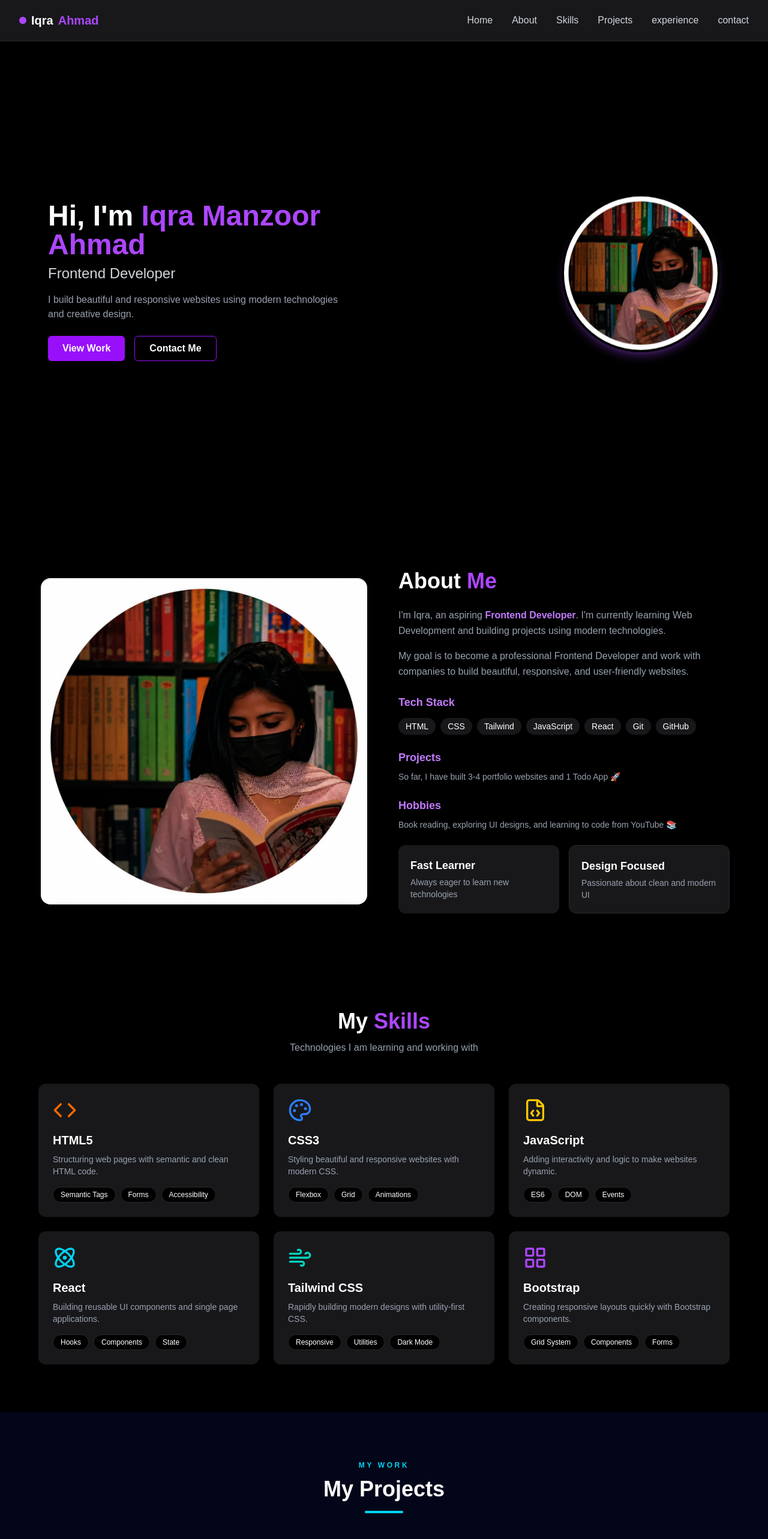
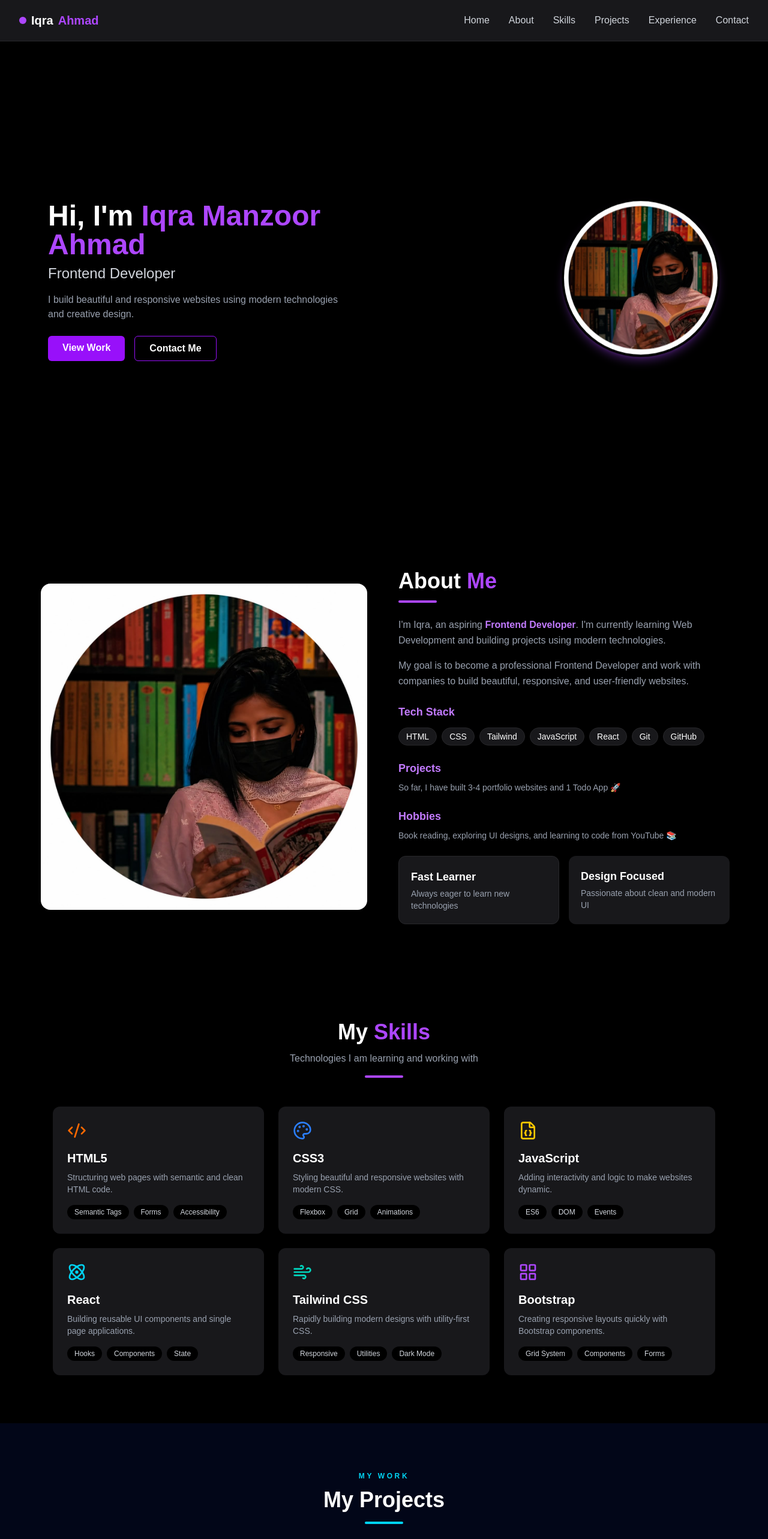
Before and after one commit to iqramanzoor-20/iqra-portfolio-website, a React (Vite) app in the folder iqra-portfolio/: page / in a window 1280 px wide. Shown: the top 2566 px of the page at 60% size. Built offline with nearby package versions, Linux system fonts and the light colour scheme.

Commit message:
ubdate files and new file

```diff
--- a/iqra-portfolio/src/components/About.jsx
+++ b/iqra-portfolio/src/components/About.jsx
@@ -5,20 +5,21 @@ export default function About() {
 
         {/* Left: Image */}
         <div className="flex justify-center">
-          <div className="p-1 rounded-2xl bg-gradient-to from-purple-500 to-pink-500">
+          <div className="p-1 rounded-2xl bg-gradient-to from-purple-500 to-pink-500"> {/* 👈 from add kiya */}
             <img
-              src="/src/assets/iqra.jpg"
+              src="/src/assets/iqra.jpg" // 👈 agar error de to src/assets/iqra.jpg karo
               alt="Iqra"
-              className="w-350px h-450px object-cover rounded-2xl bg-zinc-900"
+              className="w-350px h-450px object-cover rounded-2xl bg-zinc-900" // 👈 w-350px galat tha
             />
           </div>
         </div>
 
         {/* Right: Content */}
         <div>
-          <h2 className="text-4xl font-bold mb-6">
+          <h2 className="text-4xl font-bold mb-3">
             About <span className="text-purple-500">Me</span>
           </h2>
+          <div className="w-16 h-1 bg-purple-500 mb-6 rounded-full"></div> {/* 👈 underline add */}
 
           <p className="text-gray-400 mb-4 leading-relaxed">
             I'm Iqra, an aspiring <span className="text-purple-400 font-semibold">Frontend Developer</span>.
@@ -35,7 +36,7 @@ export default function About() {
             <h3 className="text-lg font-bold mb-3 text-purple-400">Tech Stack</h3>
             <div className="flex flex-wrap gap-2">
               {['HTML', 'CSS', 'Tailwind', 'JavaScript', 'React', 'Git', 'GitHub'].map((skill) => (
-                <span key={skill} className="bg-zinc-900 px-3 py-1 rounded-full text-sm border-zinc-800 hover:border-purple-500 transition">
+                <span key={skill} className="bg-zinc-900 px-3 py-1 rounded-full text-sm border border-zinc-800 hover:border-purple-500 hover:text-purple-400 transition"> {/* 👈 border add */}
                   {skill}
                 </span>
               ))}
@@ -60,11 +61,11 @@ export default function About() {
 
           {/* 2 Cards */}
           <div className="grid grid-cols-1 sm:grid-cols-2 gap-4 mt-4">
-            <div className="bg-zinc-900 p-5 rounded-xl border-zinc-800 hover:border-purple-500 transition">
+            <div className="bg-zinc-900 p-5 rounded-xl border border-zinc-800 hover:border-purple-500 hover:-translate-y-1 transition"> {/* 👈 border add */}
               <h3 className="font-bold text-lg mb-1">Fast Learner</h3>
               <p className="text-sm text-gray-400">Always eager to learn new technologies</p>
             </div>
-            <div className="bg-zinc-900 p-5 rounded-xl border border-zinc-800 hover:border-purple-500 transition">
+            <div className="bg-zinc-900 p-5 rounded-xl border-zinc-800 hover:border-purple-500 hover:-translate-y-1 transition">
               <h3 className="font-bold text-lg mb-1">Design Focused</h3>
               <p className="text-sm text-gray-400">Passionate about clean and modern UI</p>
             </div>
--- a/iqra-portfolio/src/components/Contact.jsx
+++ b/iqra-portfolio/src/components/Contact.jsx
@@ -1,84 +1,87 @@
-import { useState } from 'react'
+import { MapPin, Mail, Phone } from 'lucide-react'
 
 export default function Contact() {
-  const [formData, setFormData] = useState({ name: '', email: '', message: '' })
-
-  const handleSubmit = (e) => {
-    e.preventDefault()
-    alert("Message sent! I'll get back to you soon.")
-    setFormData({ name: '', email: '', message: '' })
-  }
-
   return (
-    <section id="contact" className="bg-slate-950 scroll-mt-20">
-      <div className="max-w-6xl mx-auto px-6 pt-20 pb-10">
-
-        {/* Heading */}
+    <section id="contact" className="py-20 bg-black">
+      <div className="max-w-6xl mx-auto px-6">
         <div className="text-center mb-12">
-          <p className="text-cyan-400 uppercase tracking-[0.3em] text-xs font-semibold">Get In Touch</p>
+          <p className="text-cyan-400 uppercase tracking-[0.3em] text-xs font-semibold">GET IN TOUCH</p>
           <h2 className="text-3xl md:text-4xl font-bold text-white mt-3">Contact Me</h2>
           <div className="w-16 h-1 bg-cyan-400 mx-auto mt-4 rounded-full"></div>
         </div>
 
-        {/* 2 Column Grid */}
-        <div className="grid md:grid-cols-2 gap-10 mb-16">
+        <div className="grid md:grid-cols-2 gap-12 mb-16"> {/* 👈 mb-16 add kiya map ke liye space */}
 
           {/* Left: Form */}
-          <form onSubmit={handleSubmit} className="space-y-5">
-            <input type="text" required placeholder="Your Name"
-              value={formData.name} onChange={(e) => setFormData({...formData, name: e.target.value})}
-              className="w-full bg-slate-900 border-zinc-800 text-white px-4 py-3 rounded-lg focus:outline-none focus:border-cyan-400"
-            />
-            <input type="email" required placeholder="Email Address"
-              value={formData.email} onChange={(e) => setFormData({...formData, email: e.target.value})}
-              className="w-full bg-slate-900 border-zinc-800 text-white px-4 py-3 rounded-lg focus:outline-none focus:border-cyan-400"
-            />
-            <textarea rows="5" required placeholder="Your Message"
-              value={formData.message} onChange={(e) => setFormData({...formData, message: e.target.value})}
-              className="w-full bg-slate-900 border-zinc-800 text-white px-4 py-3 rounded-lg focus:outline-none focus:border-cyan-400 resize-none"
-            ></textarea>
-            <button type="submit" className="w-full bg-purple-600 hover:bg-purple-700 text-white font-semibold px-6 py-3 rounded-lg transition">
+          <form className="space-y-4">
+            <input type="text" placeholder="Your Name" required
+              className="w-full bg-slate-900 border-zinc-800 text-white px-4 py-3 rounded-lg focus:outline-none focus:border-purple-500 focus:ring-1 focus:ring-purple-500 transition" />
+
+            <input type="email" placeholder="Email Address" required
+              className="w-full bg-slate-900 border border-zinc-800 text-white px-4 py-3 rounded-lg focus:outline-none focus:border-purple-500 focus:ring-1 focus:ring-purple-500 transition" />
+
+            <textarea placeholder="Your Message" rows="5" required
+              className="w-full bg-slate-900 border border-zinc-800 text-white px-4 py-3 rounded-lg focus:outline-none focus:border-purple-500 focus:ring-1 focus:ring-purple-500 transition"></textarea>
+
+            <button type="submit"
+              className="w-full bg-purple-600 hover:bg-purple-700 hover:scale-[1.02] text-white font-bold py-3 rounded-lg transition-all duration-300">
               Send
             </button>
           </form>
 
           {/* Right: Info */}
           <div className="space-y-6">
-            <div>
-              <h4 className="text-white font-semibold">Location</h4>
-              <p className="text-gray-400 text-sm">Peshawar, Khyber Pakhtunkhwa</p>
-            </div>
-            <div>
-              <h4 className="text-white font-semibold">Email</h4>
-              <p className="text-gray-400 text-sm">your.email@example.com</p>
-            </div>
-            <div>
-              <h4 className="text-white font-semibold">Phone</h4>
-              <p className="text-gray-400 text-sm">+92 3XX XXXXXXX</p>
+            <div className="flex items-start gap-4">
+              <MapPin className="text-cyan-400 mt-1" size={20} />
+              <div>
+                <h4 className="font-bold text-white">Location</h4>
+                <p className="text-gray-400">Peshawar, Khyber Pakhtunkhwa</p>
+              </div>
             </div>
 
-            {/* Follow Me - Simple Text Links */}
+            <div className="flex items-start gap-4">
+              <Mail className="text-cyan-400 mt-1" size={20} />
+              <div>
+                <h4 className="font-bold text-white">Email</h4>
+                <p className="text-gray-400">iqra@gmail.com</p>
+              </div>
+            </div>
+
+            <div className="flex items-start gap-4">
+              <Phone className="text-cyan-400 mt-1" size={20} />
+              <div>
+                <h4 className="font-bold text-white">Phone</h4>
+                <p className="text-gray-400">+92 3452784293</p>
+              </div>
+            </div>
+
             <div className="pt-4">
-              <h4 className="text-white font-semibold mb-3">Follow Me</h4>
+              <h4 className="font-bold text-white mb-3">Follow Me</h4>
               <div className="flex gap-3">
-                <a href="https://github.com/yourusername" target="_blank" rel="noopener noreferrer"
-                  className="bg-slate-900 hover:bg-cyan-400/10 px-4 py-2 rounded-lg text-cyan-400 border border-zinc-800">
-                  GitHub
-                </a>
-                <a href="https://linkedin.com/in/yourusername" target="_blank" rel="noopener noreferrer"
-                  className="bg-slate-900 hover:bg-cyan-400/10 px-4 py-2 rounded-lg text-cyan-400 border border-zinc-800">
-                  LinkedIn
-                </a>
+                <a href="#" target="_blank" className="px-4 py-2 bg-slate-900 rounded-lg text-cyan-400 hover:bg-purple-500/20 border border-zinc-800 hover:border-purple-500 transition">GitHub</a>
+                <a href="#" target="_blank" className="px-4 py-2 bg-slate-900 rounded-lg text-cyan-400 hover:bg-purple-500/20 border-zinc-800 hover:border-purple-500 transition">LinkedIn</a>
               </div>
             </div>
           </div>
         </div>
-      </div>
 
-      {/* FOOTER */}
-      <div className="border-t border-zinc-800">
-        <div className="max-w-6xl mx-auto px-6 py-6 text-center">
-          <p className="text-gray-500 text-sm">© 2025 Created By Iqra. All rights reserved.</p>
+        {/* 👇 YE WALA MAP KA CODE HAI */}
+        <div className="rounded-xl overflow-hidden border border-zinc-800 mb-8">
+          <iframe
+            src="https://www.google.com/maps/embed?pb=!1m18!1m12!1m3!1d105524.123!2d71.5249!3d34.0151!2m3!1f0!2f0!3f0!3m2!1i1024!2i768!4f13.1!3m3!1m2!1s0x38d917b90f0e79cf%3A0xa0f3b0c4c5b5b5b5!2sPeshawar%2C%20Khyber%20Pakhtunkhwa%2C%20Pakistan!5e0!3m2!1sen!2sPK!4v1690000000"
+            width="100%"
+            height="350"
+            style={{ border: 0 }}
+            allowFullScreen=""
+            loading="lazy"
+            referrerPolicy="no-referrer-when-downgrade"
+            className="grayscale hover:grayscale-0 transition duration-500"
+          ></iframe>
+        </div>
+
+        {/* Footer */}
+        <div className="text-center text-gray-500 text-sm pt-8 border-t border-zinc-800">
+          © 2025 Created By Iqra. All rights reserved.
         </div>
       </div>
     </section>
--- a/iqra-portfolio/src/components/Hero.jsx
+++ b/iqra-portfolio/src/components/Hero.jsx
@@ -1,5 +1,16 @@
 export default function Hero() {
   return (
+    <>
+    <style>{`
+      @keyframes float {
+        0%, 100% { transform: translateY(0px); }
+        50% { transform: translateY(-20px); }
+      }
+      .float-animate {
+        animation: float 3s ease-in-out infinite;
+      }
+    `}</style>
+
     <section className="flex flex-col md:flex-row items-center justify-between px-8 md:px-20 py-20 bg-black min-h-screen">
       {/* Left Text */}
       <div className="max-w-lg">
@@ -13,16 +24,17 @@ export default function Hero() {
           I build beautiful and responsive websites using modern technologies and creative design.
         </p>
         <div className="flex gap-4 mt-6">
-          <button className="bg-purple-600 hover:bg-purple-700 px-6 py-2 rounded-md font-semibold text-white">
+          <a href="#projects" className="bg-purple-600 hover:bg-purple-700 px-6 py-2 rounded-md font-semibold text-white">
             View Work
-          </button>
-          <button className="border border-purple-600 hover:bg-purple-600 px-6 py-2 rounded-md font-semibold text-white">
+          </a>
+          <a href="#contact" className="border border-purple-600 hover:bg-purple-600 px-6 py-2 rounded-md font-semibold text-white">
             Contact Me
-          </button>
+          </a>
         </div>
       </div>
+
       {/* Right Image */}
-<div className="mt-10 md:mt-0 float">
+      <div className="mt-10 md:mt-0 float-animate"> {/* 👈 yahan class change */}
         <div className="p-1 rounded-full bg-gradient-to- from-purple-500 to-pink-500 shadow-lg shadow-purple-500/30">
           <img
             src="/src/assets/iqra.jpg"
@@ -32,5 +44,6 @@ export default function Hero() {
         </div>
       </div>
     </section>
+    </>
   )
 }
--- a/iqra-portfolio/src/components/Navbar.jsx
+++ b/iqra-portfolio/src/components/Navbar.jsx
@@ -10,8 +10,8 @@ export default function Navbar() {
        <li><a href="#about" className="hover:text-purple-500 cursor-pointer">About</a></li>
         <li><a href="#skills" className="hover:text-purple-500">Skills</a></li>
           <li><a href="#projects" className="hover:text-purple-500 transition">Projects</a></li>
-     <li><a href="#experience" className="hover:text-purple-500 transition">experience</a></li>
-         <li><a href="#contact" className="hover:text-purple-500 transition">contact</a></li>
+     <li><a href="#experience" className="hover:text-purple-500 transition">Experience</a></li>
+         <li><a href="#contact" className="hover:text-purple-500 transition">Contact</a></li>
 
       </ul>
     </nav>
--- a/iqra-portfolio/src/components/Skills.jsx
+++ b/iqra-portfolio/src/components/Skills.jsx
@@ -1,39 +1,39 @@
-import { Code, Palette, FileCode, Atom, Wind, LayoutGrid } from 'lucide-react'
+import { Code2, Palette, FileJson, Atom, Wind, LayoutGrid } from 'lucide-react'
 
 export default function Skills() {
   const skills = [
     {
-      icon: <Code className="w-10 h-10 text-orange-500" />,
+      icon: <Code2 className="text-orange-500" size={32} />,
       title: "HTML5",
       desc: "Structuring web pages with semantic and clean HTML code.",
       tags: ["Semantic Tags", "Forms", "Accessibility"]
     },
     {
-      icon: <Palette className="w-10 h-10 text-blue-500" />,
+      icon: <Palette className="text-blue-500" size={32} />,
       title: "CSS3",
       desc: "Styling beautiful and responsive websites with modern CSS.",
       tags: ["Flexbox", "Grid", "Animations"]
     },
     {
-      icon: <FileCode className="w-10 h-10 text-yellow-400" />,
+      icon: <FileJson className="text-yellow-400" size={32} />,
       title: "JavaScript",
       desc: "Adding interactivity and logic to make websites dynamic.",
       tags: ["ES6", "DOM", "Events"]
     },
     {
-      icon: <Atom className="w-10 h-10 text-cyan-400" />,
+      icon: <Atom className="text-cyan-400" size={32} />,
       title: "React",
       desc: "Building reusable UI components and single page applications.",
       tags: ["Hooks", "Components", "State"]
     },
     {
-      icon: <Wind className="w-10 h-10 text-teal-400" />,
+      icon: <Wind className="text-teal-400" size={32} />,
       title: "Tailwind CSS",
       desc: "Rapidly building modern designs with utility-first CSS.",
       tags: ["Responsive", "Utilities", "Dark Mode"]
     },
     {
-      icon: <LayoutGrid className="w-10 h-10 text-purple-500" />,
+      icon: <LayoutGrid className="text-purple-500" size={32} />,
       title: "Bootstrap",
       desc: "Creating responsive layouts quickly with Bootstrap components.",
       tags: ["Grid System", "Components", "Forms"]
@@ -41,30 +41,23 @@ export default function Skills() {
   ]
 
   return (
-    <section id="skills" className="px-6 md:px-12 py-20 bg-black text-white">
-      <div className="max-w-6xl mx-auto">
-
-        {/* Heading */}
+    <section id="skills" className="py-20 bg-black">
+      <div className="max-w-6xl mx-auto px-6">
         <div className="text-center mb-12">
-          <h2 className="text-4xl font-bold mb-3">My <span className="text-purple-500">Skills</span></h2>
-          <p className="text-gray-400">Technologies I am learning and working with</p>
+          <h2 className="text-4xl font-bold text-white">My <span className="text-purple-500">Skills</span></h2>
+          <p className="text-gray-400 mt-3">Technologies I am learning and working with</p>
+          <div className="w-16 h-1 bg-purple-500 mx-auto mt-4 rounded-full"></div>
         </div>
 
-        {/* 3x2 Grid Cards - Screenshot jese */}
-        <div className="grid grid-cols-1 md:grid-cols-2 lg:grid-cols-3 gap-6">
-          {skills.map((skill, index) => (
-            <div
-              key={index}
-              className="bg-zinc-900 p-6 rounded-xl border-zinc-800 hover:border-purple-500 hover:scale-105 transition duration-300 group"
-            >
+        <div className="grid md:grid-cols-3 gap-6">
+          {skills.map((skill) => (
+            <div key={skill.title} className="group bg-zinc-900 p-6 rounded-xl border-zinc-800 hover:border-purple-500/50 hover:-translate-y-2 transition-all duration-300">
               <div className="mb-4 group-hover:scale-110 transition">{skill.icon}</div>
-              <h3 className="text-xl font-bold mb-2">{skill.title}</h3>
+              <h3 className="text-xl font-bold text-white mb-2">{skill.title}</h3>
               <p className="text-gray-400 text-sm mb-4">{skill.desc}</p>
-
-              {/* Tags */}
               <div className="flex flex-wrap gap-2">
                 {skill.tags.map((tag) => (
-                  <span key={tag} className="bg-black px-3 py-1 rounded-full text-xs border border-zinc-800">
+                  <span key={tag} className="bg-black px-3 py-1 rounded-full text-xs text-gray-300 border-zinc-800">
                     {tag}
                   </span>
                 ))}
@@ -72,7 +65,6 @@ export default function Skills() {
             </div>
           ))}
         </div>
-
       </div>
     </section>
   )
```
Also changed, not shown: iqra-portfolio/src/components/Experience.jsx (+4 -4 lines). Lines whose indentation alone changed are shown as unchanged.
